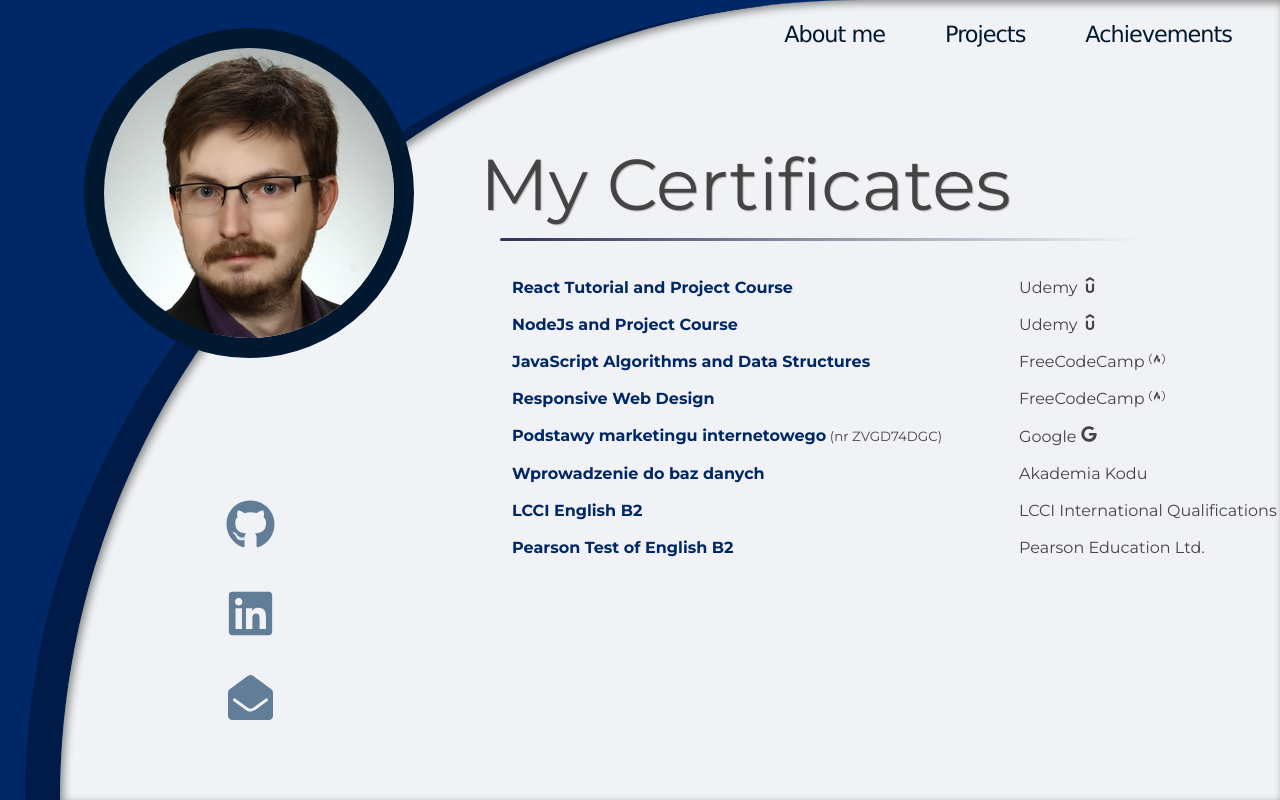
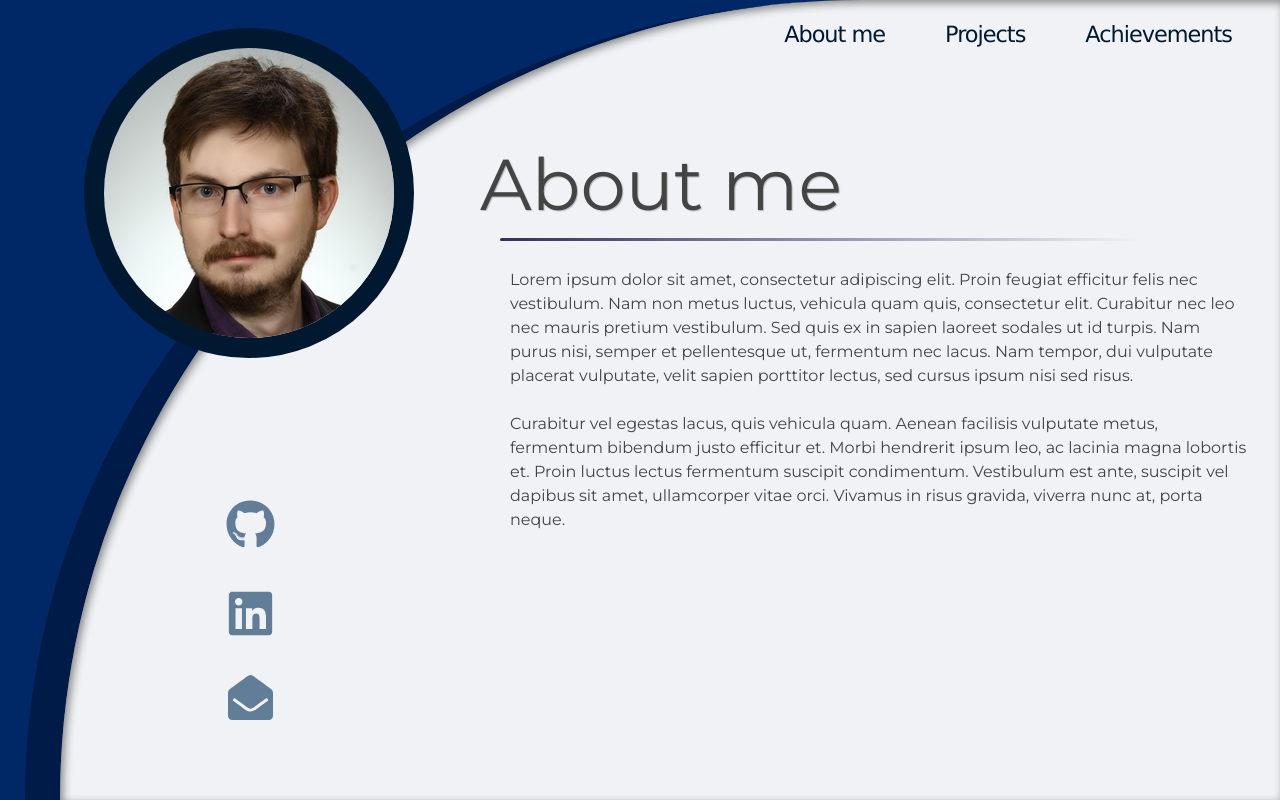
Before and after one commit to ukasz1/online-portfolio, a React (Create React App) app: page / in a window 1280 px wide. Built offline with nearby package versions, Linux system fonts and the light colour scheme; the HTML template or start-up script is replaced by a standard one.

Commit message:
refactoring social icons

```diff
--- a/src/App.js
+++ b/src/App.js
@@ -5,10 +5,11 @@
 import Projects from './Projects';
 import Achievements from './Achievements';
 import avatar from './images/avatar-photo.jpg';
-import { FaGithub, FaLinkedin, FaEnvelopeOpen, FaBars } from "react-icons/fa";
+import { socials } from './data/index';
+import { FaBars } from "react-icons/fa";
 
 function App() {
-  const [actualTab, setActualTab] = useState(2);
+  const [actualTab, setActualTab] = useState(0);
   const [showNavList, setShowNavList] = useState(false);
   const [mainWidth, setMainWidth] = useState(window.innerWidth);
   const [mainHeight, setMainHeight] = useState(window.innerHeight);
@@ -75,6 +76,7 @@
           return <li key={id}><a className="menu-btn" id={'_' + index} onClick={checkTab}>{text}</a></li>
         })}
       </ul>
+
       <div className='nav'>
         <div className='upper-nav'>
           <div className='little-avatar-div'>
@@ -114,20 +116,18 @@
   return (
     <div className='socials'>
       <div className='socials-inner'>
-        <a href="https://github.com/ukasz1" target="_blank"><FaGithub className='icon github-icon' /></a>
-        <a href="https://www.linkedin.com/in/%C5%82ukasz-mitkowski-058883177" target="_blank"><FaLinkedin className='icon linkedin-icon' /></a>
-        <a href="mailto:lukaszmitkowski53@gmail.com" target="_blank"><FaEnvelopeOpen className='icon email-icon' /></a>
+        {socials.map((item, index) => {
+          const { link, icon } = item;
+          return <a key={index} href={link} target="_blank">{icon}</a>
+        })}
       </div>
     </div>
   )
 }
 
 const Content = ({ actualTab }) => {
-  const tabs = [<AboutMe />, <Projects />, <Achievements />];
-  console.log(actualTab);
   return (
     <div className='content'>
-      {/* {tabs[actualTab]} */}
       <AboutMe actualTab={actualTab} />
       <Projects actualTab={actualTab} />
       <Achievements actualTab={actualTab} />
--- /dev/null
+++ b/src/data/socials.js
@@ -0,0 +1,18 @@
+import { FaGithub, FaLinkedin, FaEnvelopeOpen } from "react-icons/fa";
+
+const socials = [
+  {
+    link: 'https://github.com/ukasz1',
+    icon: <FaGithub className='icon github-icon' />
+  },
+  {
+    link: 'https://www.linkedin.com/in/%C5%82ukasz-mitkowski-058883177',
+    icon: <FaLinkedin className='icon linkedin-icon' />,
+  },
+  {
+    link: 'mailto:lukaszmitkowski53@gmail.com',
+    icon: <FaEnvelopeOpen className='icon email-icon' />,
+  },
+];
+
+export default socials;
```
